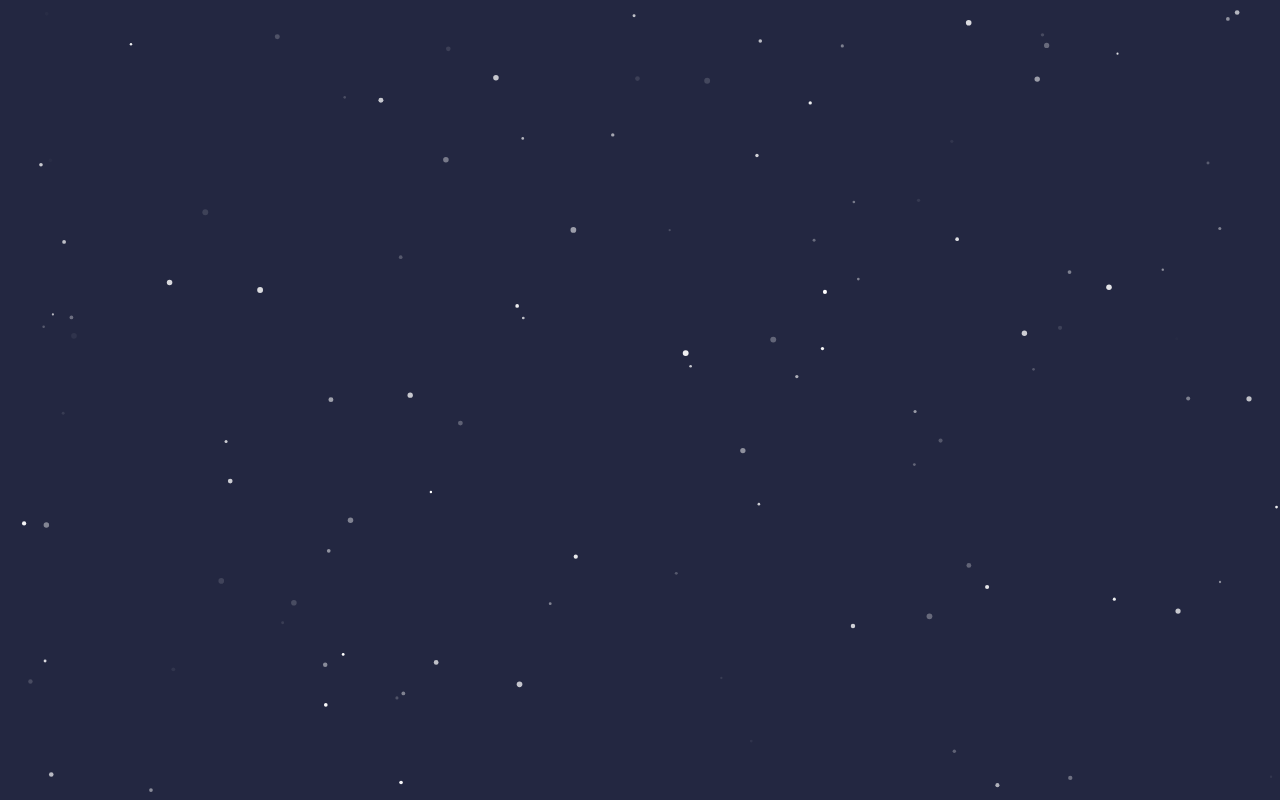
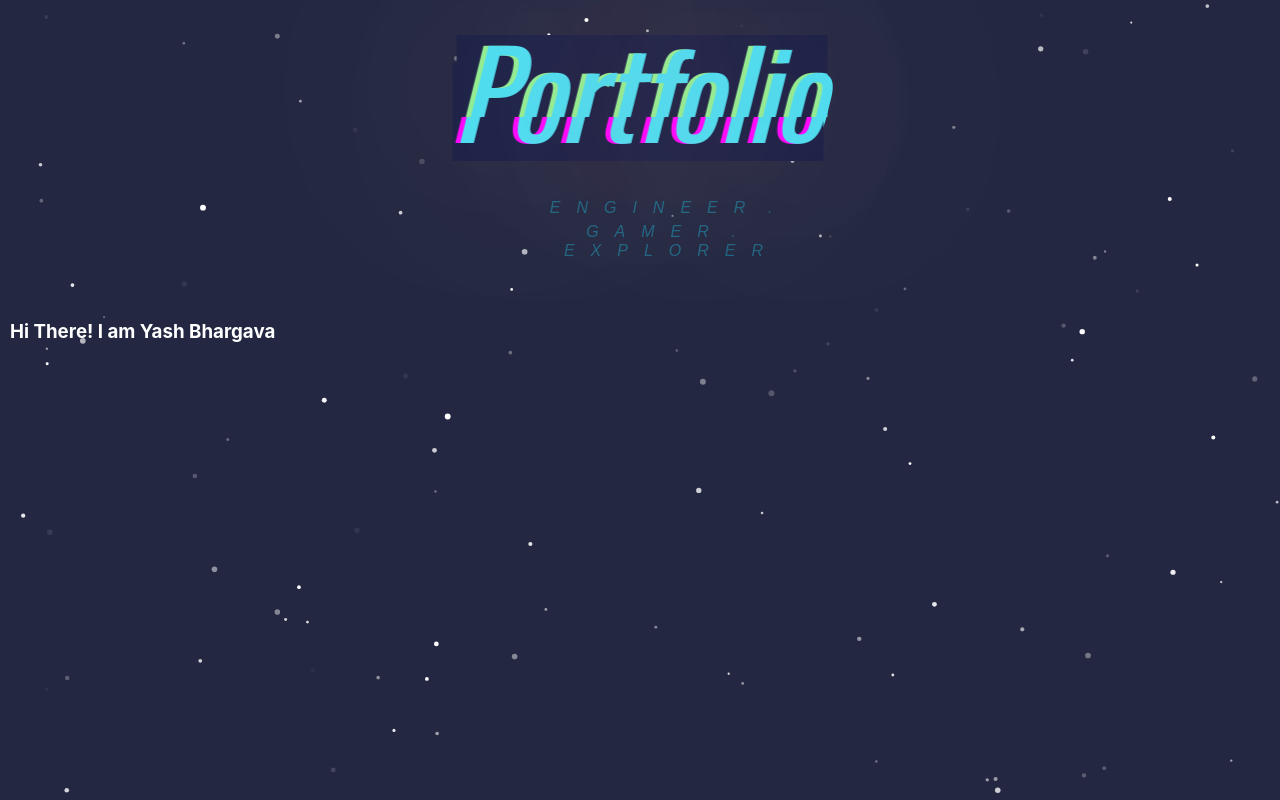
Before and after one commit to CyanTarantula/My-Portfolio, a React (Create React App) app: page / in a window 1280 px wide. Built offline with nearby package versions, Linux system fonts and the light colour scheme.

Commit message:
Made the particles to appear in background

```diff
--- a/src/App.css
+++ b/src/App.css
@@ -2,13 +2,15 @@
 	text-align: center;
 }
 
-/* body {
-	background: #232741;
-} */
+#tsparticles {
+	position: fixed;
+	width: 100%;
+	z-index: -1 !important;
+}
 
-.MyText {
+.intro {
 	color: white;
-	margin: 40vh 0;
+	margin: 40vh 10px 0;
 }
 
 .container {
@@ -24,7 +26,8 @@
 .glow {
 	color: #49ddf1;
 	position: relative;
-	font-size: 9vw;
+	font-size: 15vmin;
+	/* font-size: xxx-large; */
 	animation: glitch 5s 5s infinite;
 }
 
@@ -346,7 +349,7 @@
 .subtitle {
 	font-family: Arial, Helvetica, sans-serif;
 	font-weight: 200;
-	font-size: 1vw;
+	font-size: 2vmin;
 	color: rgba(30, 193, 225, 0.4);
 	text-transform: uppercase;
 	letter-spacing: 1em;
--- a/src/App.js
+++ b/src/App.js
@@ -1,19 +1,28 @@
-// import './App.css';
-// import Particles from "react-tsparticles";
-// // import { loadFull, tsparticles } from "tsparticles";
+import './App.css';
+import Particles from "react-tsparticles";
+import { loadFull } from "tsparticles";
+import "./assets/particles.json"
 
-// function HeroSection() {
-// 	return (
-// 		<div>
-// 			<div className="container">
-// 				<div className="glitch" data-text="Portfolio">Portfolio</div>
-// 				<div className="glow">Portfolio</div>
-// 				<p className="subtitle">Engineer﹒Gamer﹒Explorer</p>
-// 			</div>
-// 			<div className="scanlines"></div>
-// 		</div>
-// 	)
-// }
+function HeroSection() {
+	return (
+		<div>
+			<div className="container">
+				<div className="glitch" data-text="Portfolio">Portfolio</div>
+				<div className="glow">Portfolio</div>
+				<p className="subtitle">Engineer﹒Gamer﹒Explorer</p>
+			</div>
+			{/* <div className="scanlines"></div> */}
+		</div>
+	)
+}
+
+function Introduction() {
+	return (
+		<div className='intro'>
+			<h3>Hi There! I am Yash Bhargava</h3>
+		</div>
+	)
+}
 
 // // particlesJS.load('particles-js', 'assets/particles.json', function() {
 // // 	console.log('callback - particles.js config loaded');
@@ -67,9 +76,6 @@
 // }
 
 // export default App;
-import Particles from "react-tsparticles";
-import { loadFull } from "tsparticles";
-import "./assets/particles.json"
 
 const App = () => {
   const particlesInit = async (main) => {
@@ -86,9 +92,11 @@ const App = () => {
   };
   return (
 	  	<div>
-		  <p>Hey there!!!</p>
 			<Particles
 				id="tsparticles"
+				style={{
+
+				}}
 				init={particlesInit}
 				loaded={particlesLoaded}
 				options={{
@@ -199,6 +207,8 @@ const App = () => {
 					detectRetina: true,
 				}}
 			/>
+			<HeroSection />
+			<Introduction />
 	  	</div>
   );
 };
```
Lines whose indentation alone changed are shown as unchanged.
